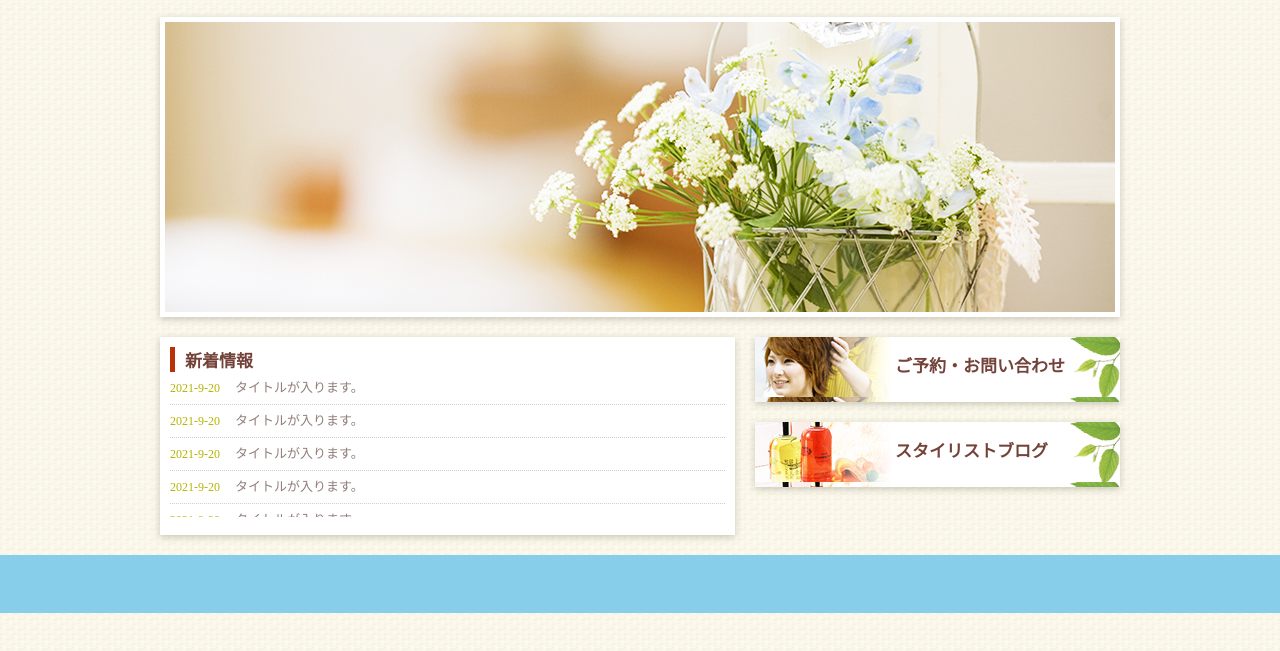
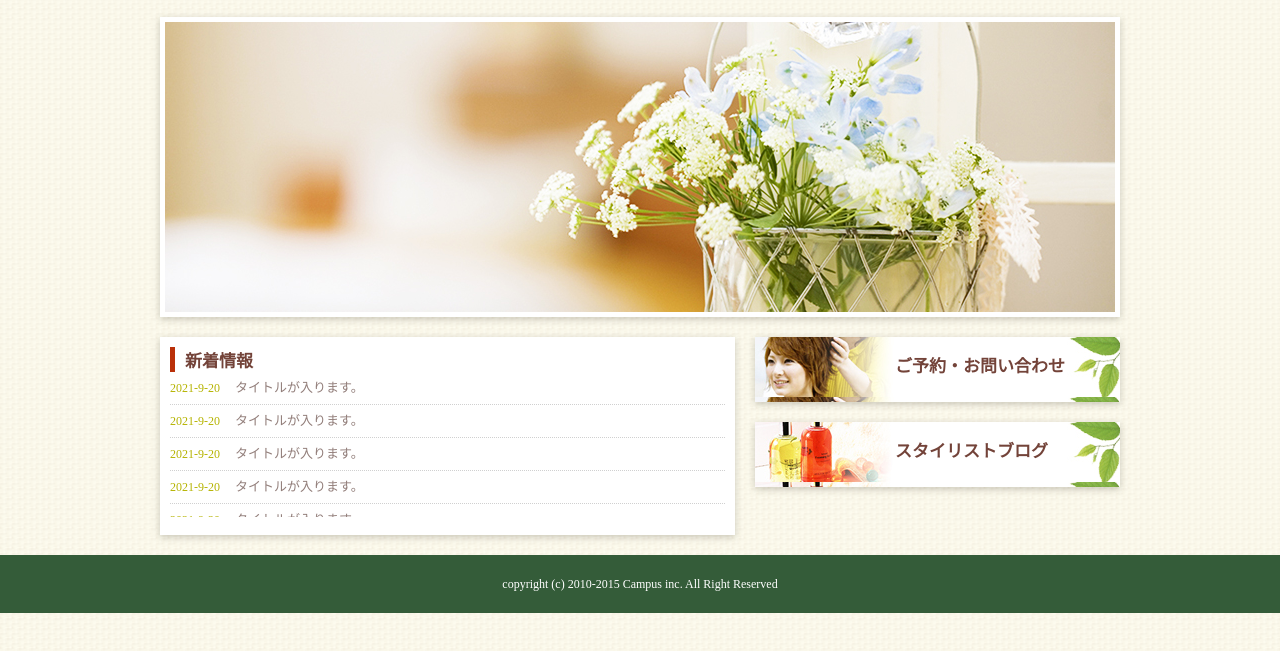
Before and after one commit to tayboy217/HairSalon-Site, a plain HTML site: page index.html in a window 1280 px wide. Shown: the part 97-748 px from the top of the page. Drawn offline with Linux system fonts and the light colour scheme.

Commit message:
[Add]Footer

```diff
--- a/index.html
+++ b/index.html
@@ -71,7 +71,9 @@
   <!-- wrapper end -->
 
   <!-- footer begin -->
-  <footer></footer>
+  <footer>
+    <p>copyright (c) 2010-2015 Campus inc. All Right Reserved</p>
+  </footer>
   <!-- footer end -->
 </body>
 </html>
--- a/style.css
+++ b/style.css
@@ -232,6 +232,10 @@ div.clear {
 footer {
   width: 100%;
   height: 58px;
-  background-color: skyblue;
+  background-color: #345c39;
   margin-top: 20px;
+  font-size: 12px;
+  color: white;
+  text-align: center;
+  line-height: 58px;
 }
```
Also changed, not shown: 1 other file.
